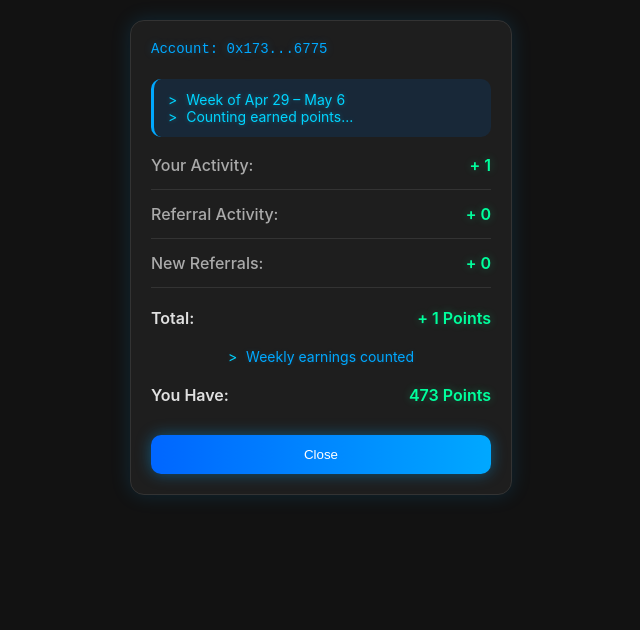
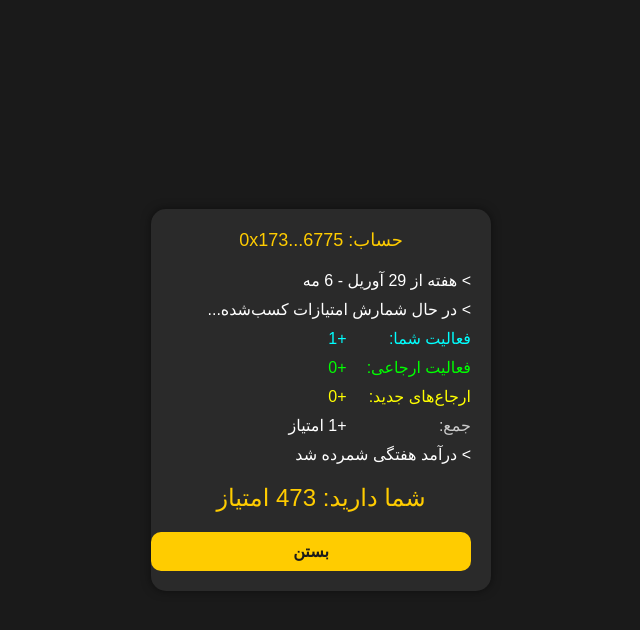
Before and after one commit to Fredrickadler/MiniF, a plain HTML site: page index.html in a window 1280 px wide. Shown: the whole page, without its empty margins (319-959 px from the left). Drawn offline with Linux system fonts and the light colour scheme.

Commit message:
Update index.html

```diff
--- a/index.html
+++ b/index.html
@@ -1,132 +1,100 @@
 <!DOCTYPE html>
-<html lang="en">
+<html lang="fa">
 <head>
     <meta charset="UTF-8">
     <meta name="viewport" content="width=device-width, initial-scale=1.0">
-    <title>Warpcast Points</title>
+    <title>نمایش امتیازات</title>
     <style>
         body {
-            font-family: 'SF Pro Display', -apple-system, sans-serif;
-            background-color: #121212;
+            background-color: #1a1a1a;
+            color: #fff;
+            font-family: Arial, sans-serif;
+            display: flex;
+            justify-content: center;
+            align-items: center;
+            height: 100vh;
             margin: 0;
-            padding: 20px;
-            color: #e0e0e0;
+            padding: 0;
+            direction: rtl;
         }
         .container {
-            max-width: 340px;
-            margin: 0 auto;
-            background: #1e1e1e;
-            border-radius: 14px;
-            box-shadow: 0 0 20px rgba(0, 170, 255, 0.15);
+            background-color: #2a2a2a;
             padding: 20px;
-            border: 1px solid #333;
+            border-radius: 15px;
+            width: 300px;
+            box-shadow: 0 0 10px rgba(0, 0, 0, 0.5);
         }
-        .account {
-            font-size: 14px;
-            color: #00a8ff;
-            margin-bottom: 22px;
-            font-family: 'Courier New', monospace;
-            text-shadow: 0 0 8px rgba(0, 168, 255, 0.3);
+        .header {
+            text-align: center;
+            color: #ffcc00;
+            font-size: 18px;
+            margin-bottom: 20px;
         }
-        .date-header {
-            background-color: rgba(0, 80, 160, 0.2);
-            padding: 12px 14px;
+        .item {
+            margin: 10px 0;
+            font-size: 16px;
+        }
+        .label {
+            display: inline-block;
+            width: 120px;
+            color: #ccc;
+        }
+        .value {
+            color: #fff;
+        }
+        .cyan {
+            color: #00ffff;
+        }
+        .green {
+            color: #00ff00;
+        }
+        .yellow {
+            color: #ffff00;
+        }
+        .points {
+            color: #ffcc00;
+            font-size: 24px;
+            text-align: center;
+            margin-top: 20px;
+        }
+        .button {
+            display: block;
+            width: 100%;
+            padding: 10px;
+            background-color: #ffcc00;
+            color: #1a1a1a;
+            text-align: center;
+            text-decoration: none;
             border-radius: 10px;
-            margin-bottom: 18px;
-            font-size: 14px;
-            color: #00d4ff;
-            border-left: 3px solid #00a8ff;
-            text-shadow: 0 0 5px rgba(0, 212, 255, 0.3);
-        }
-        .points-row {
-            display: flex;
-            justify-content: space-between;
-            margin-bottom: 14px;
-            padding-bottom: 14px;
-            border-bottom: 1px solid #333;
-        }
-        .points-label {
-            font-weight: 500;
-            color: #aaa;
-        }
-        .points-value {
-            color: #00ff9d;
-            font-weight: 600;
-            text-shadow: 0 0 8px rgba(0, 255, 157, 0.3);
-        }
-        .total {
-            font-weight: 600;
-            margin: 20px 0;
-            display: flex;
-            justify-content: space-between;
-        }
-        .footer {
-            color: #00a8ff;
-            font-size: 14px;
-            text-align: center;
-            margin: 18px 0 10px;
-            text-shadow: 0 0 5px rgba(0, 168, 255, 0.2);
-        }
-        .close-btn {
-            width: 100%;
-            padding: 12px;
-            border: none;
-            background: linear-gradient(90deg, #0066ff, #00a8ff);
-            border-radius: 10px;
-            margin-top: 10px;
-            font-weight: 500;
-            cursor: pointer;
-            color: white;
-            box-shadow: 0 0 15px rgba(0, 170, 255, 0.4);
-            transition: all 0.3s;
-        }
-        .close-btn:hover {
-            box-shadow: 0 0 25px rgba(0, 170, 255, 0.6);
-            transform: translateY(-1px);
-        }
-        .arrow {
-            color: #00d4ff;
-            margin-right: 5px;
+            margin-top: 20px;
+            font-weight: bold;
         }
     </style>
 </head>
 <body>
     <div class="container">
-        <div class="account">Account: 0x173...6775</div>
-
-        <div class="date-header">
-            <span class="arrow">></span> Week of Apr 29 – May 6<br>
-            <span class="arrow">></span> Counting earned points...
+        <div class="header">حساب: 0x173...6775</div>
+        <div class="item">> هفته از 29 آوریل - 6 مه</div>
+        <div class="item">> در حال شمارش امتیازات کسب‌شده...</div>
+        <div class="item">
+            <span class="label cyan">فعالیت شما:</span>
+            <span class="value cyan">+1</span>
         </div>
-
-        <div class="points-row">
-            <span class="points-label">Your Activity:</span>
-            <span class="points-value">+ 1</span>
+        <div class="item">
+            <span class="label green">فعالیت ارجاعی:</span>
+            <span class="value green">+0</span>
         </div>
-
-        <div class="points-row">
-            <span class="points-label">Referral Activity:</span>
-            <span class="points-value">+ 0</span>
+        <div class="item">
+            <span class="label yellow">ارجاع‌های جدید:</span>
+            <span class="value yellow">+0</span>
         </div>
-
-        <div class="points-row">
-            <span class="points-label">New Referrals:</span>
-            <span class="points-value">+ 0</span>
+        <div class="item">
+            <span class="label">جمع:</span>
+            <span class="value">+1 امتیاز</span>
         </div>
-
-        <div class="total">
-            <span>Total:</span>
-            <span class="points-value">+ 1 Points</span>
-        </div>
-
-        <div class="footer"><span class="arrow">></span> Weekly earnings counted</div>
-
-        <div class="total">
-            <span>You Have:</span>
-            <span class="points-value">473 Points</span>
-        </div>
-
-        <button class="close-btn">Close</button>
+        <div class="item">> درآمد هفتگی شمرده شد</div>
+        <div class="points">شما دارید: 473 امتیاز</div>
+        <a href="#" class="button">بستن</a>
     </div>
 </body>
 </html>
```
